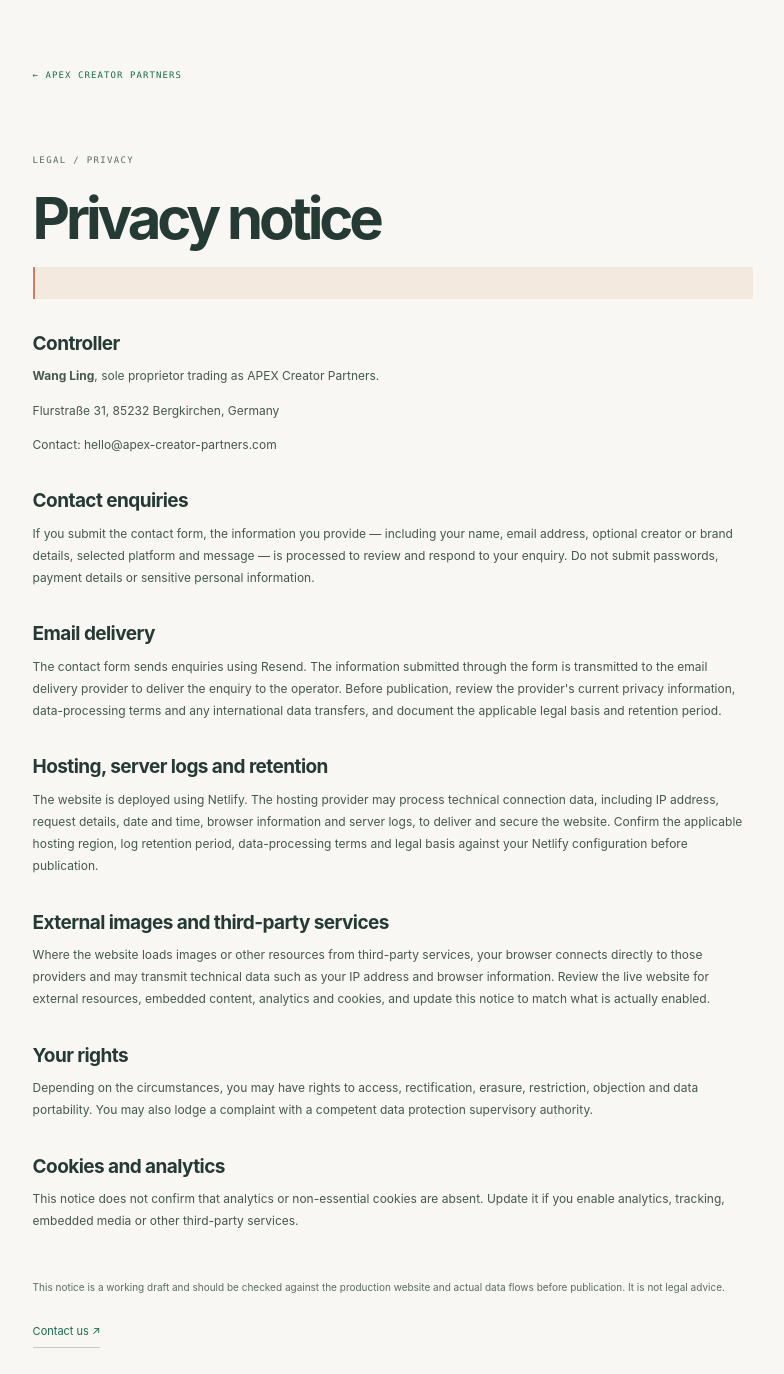
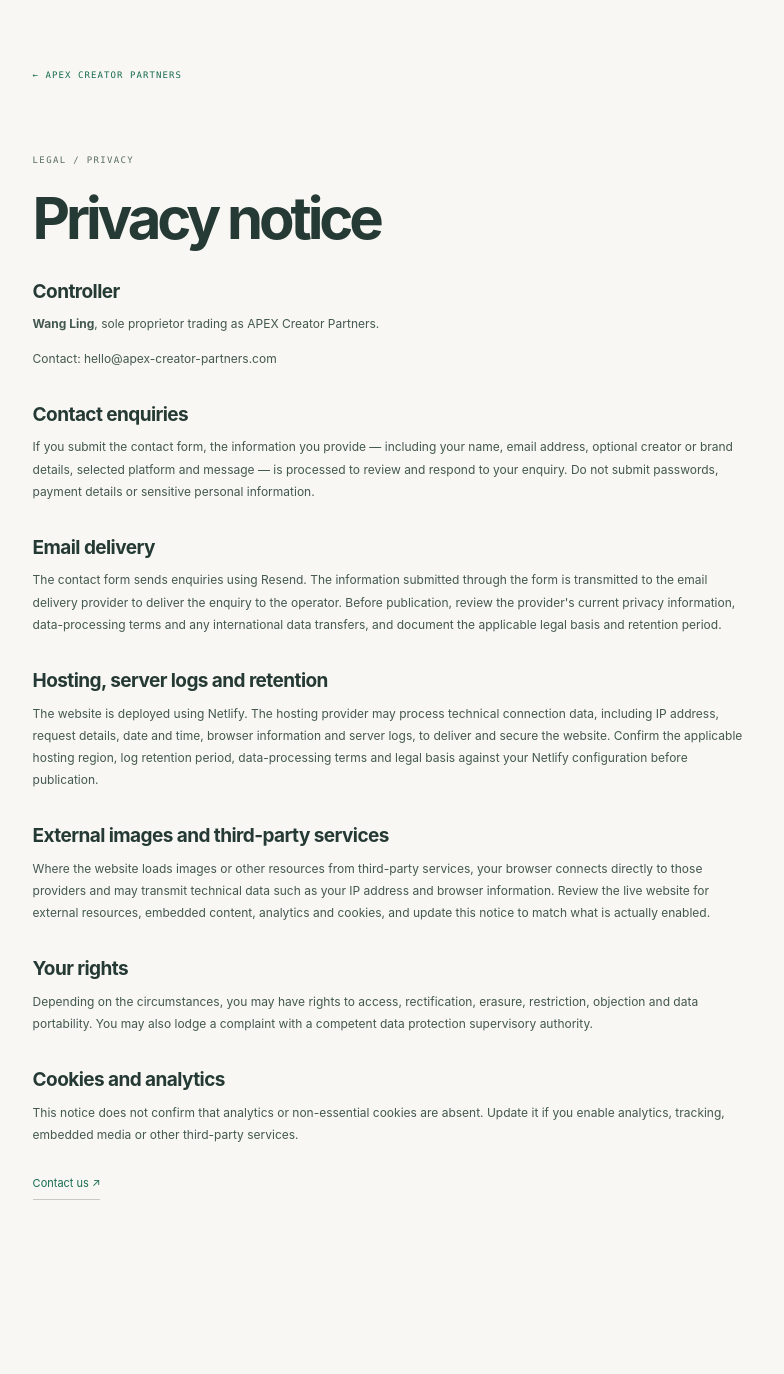
Before and after one commit to alphaggtrh-max/APEX-CREATOR-PARTNERS, a Next.js app: page /privacy in a window 1280 px wide. Shown: the top 1374 px of the page, without its empty margins (247-1031 px from the left). After the commit the page ends 1300 px from the top, so only its background shows below. Built offline with nearby package versions, Linux system fonts and the light colour scheme; a web font is replaced by a local one.

Commit message:
Remove draft disclaimer and redundant address from privacy page

```diff
--- a/app/privacy/page.tsx
+++ b/app/privacy/page.tsx
@@ -6,10 +6,8 @@ export default function PrivacyPage() {
     <a className="legal-back" href="/">← APEX CREATOR PARTNERS</a>
     <div className="section-label">LEGAL / PRIVACY</div>
     <h1>Privacy notice</h1>
-    <p className="legal-warning"></p>
     <h2>Controller</h2>
     <p><strong>Wang Ling</strong>, sole proprietor trading as APEX Creator Partners.</p>
-    <p>Flurstraße 31, 85232 Bergkirchen, Germany</p>
     <p>Contact: hello@apex-creator-partners.com</p>
     <h2>Contact enquiries</h2>
     <p>If you submit the contact form, the information you provide — including your name, email address, optional creator or brand details, selected platform and message — is processed to review and respond to your enquiry. Do not submit passwords, payment details or sensitive personal information.</p>
@@ -23,7 +21,6 @@ export default function PrivacyPage() {
     <p>Depending on the circumstances, you may have rights to access, rectification, erasure, restriction, objection and data portability. You may also lodge a complaint with a competent data protection supervisory authority.</p>
     <h2>Cookies and analytics</h2>
     <p>This notice does not confirm that analytics or non-essential cookies are absent. Update it if you enable analytics, tracking, embedded media or other third-party services.</p>
-    <p className="legal-small">This notice is a working draft and should be checked against the production website and actual data flows before publication. It is not legal advice.</p>
     <a className="text-arrow" href="/contact">Contact us ↗</a>
   </main>;
 }
```
